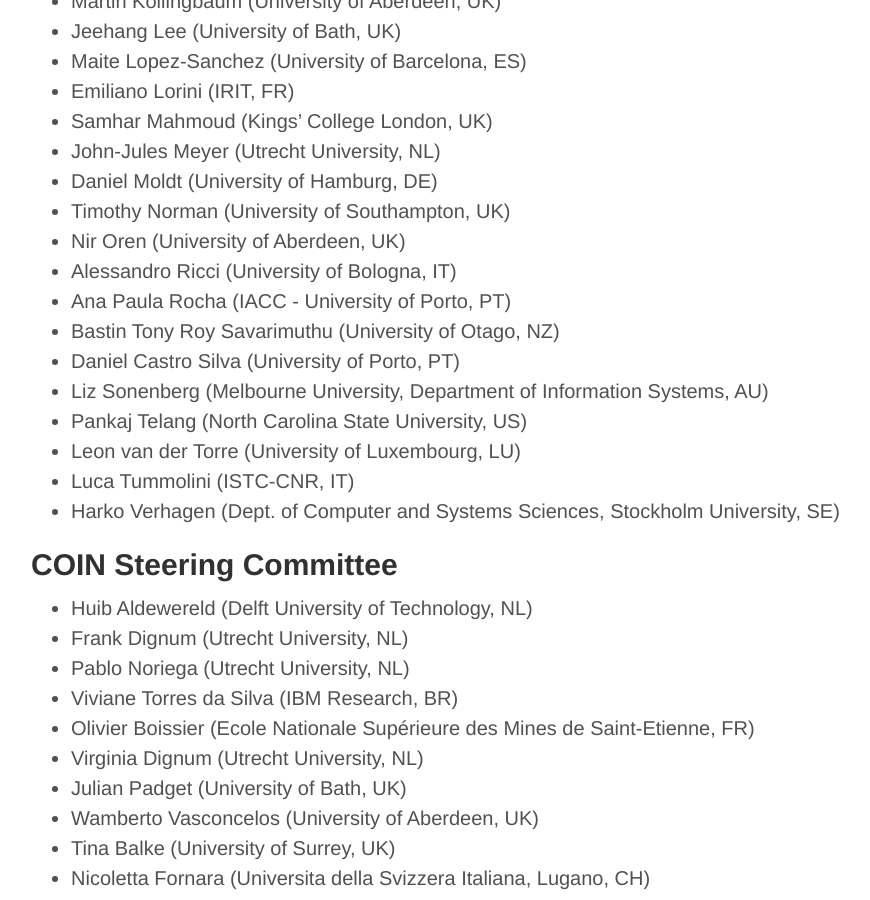
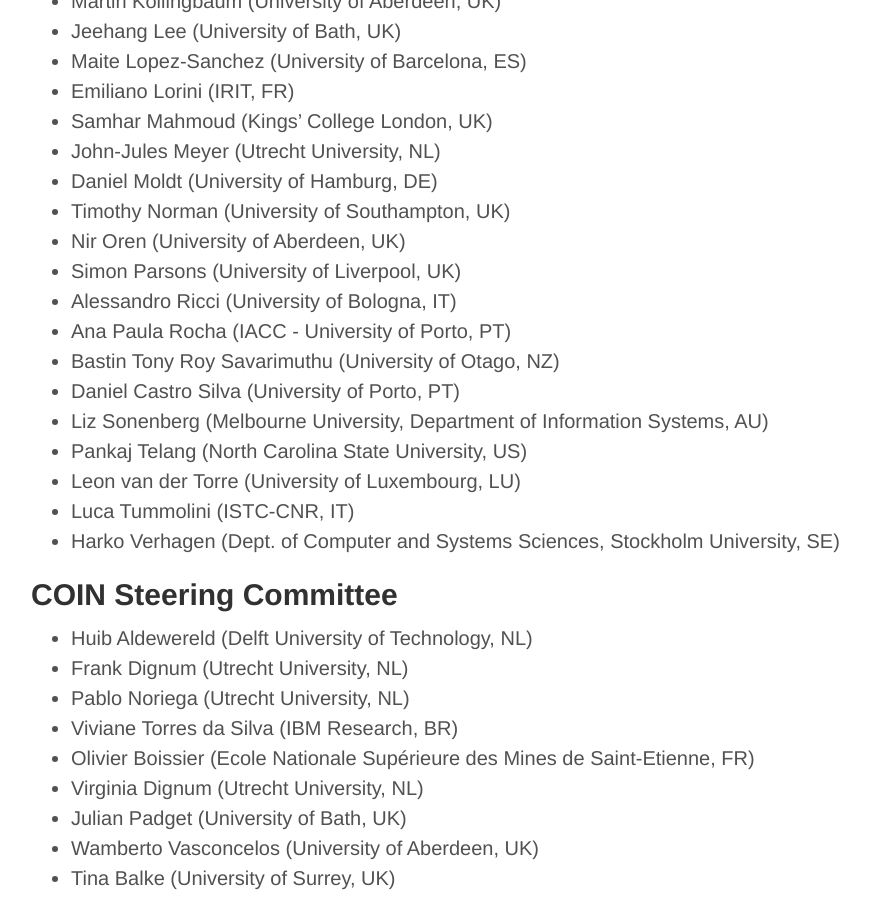
Before and after one commit to coin-workshop/coin-2017, a Jekyll site: the page built from committees.md, in a window 1280 px wide and 900 px high, scrolled down 1080 px. Shown: the whole window, without its empty margins (69-939 px from the left). Built offline with Jekyll 4.4.1, drawn with Linux system fonts in a browser that asks for light colours.

Commit message:
Adding Simon Parsons to PC.

```diff
--- a/committees.md
+++ b/committees.md
@@ -42,6 +42,7 @@
 - Daniel Moldt (University of Hamburg, DE)
 - Timothy Norman (University of Southampton, UK)
 - Nir Oren (University of Aberdeen, UK)
+- Simon Parsons (University of Liverpool, UK)
 - Alessandro Ricci (University of Bologna, IT)
 - Ana Paula Rocha (IACC - University of Porto, PT)
 - Bastin Tony Roy Savarimuthu (University of Otago, NZ)
```
